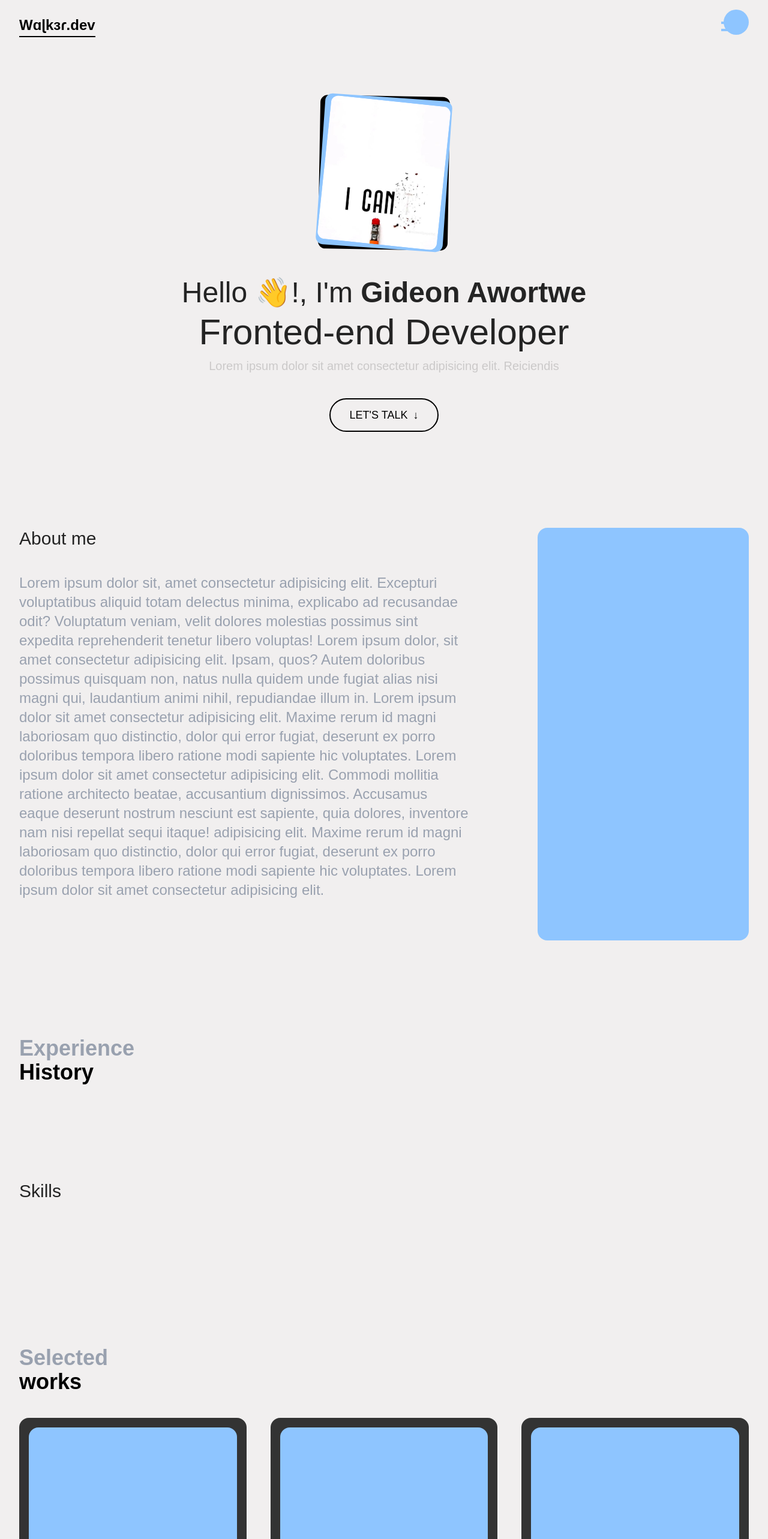
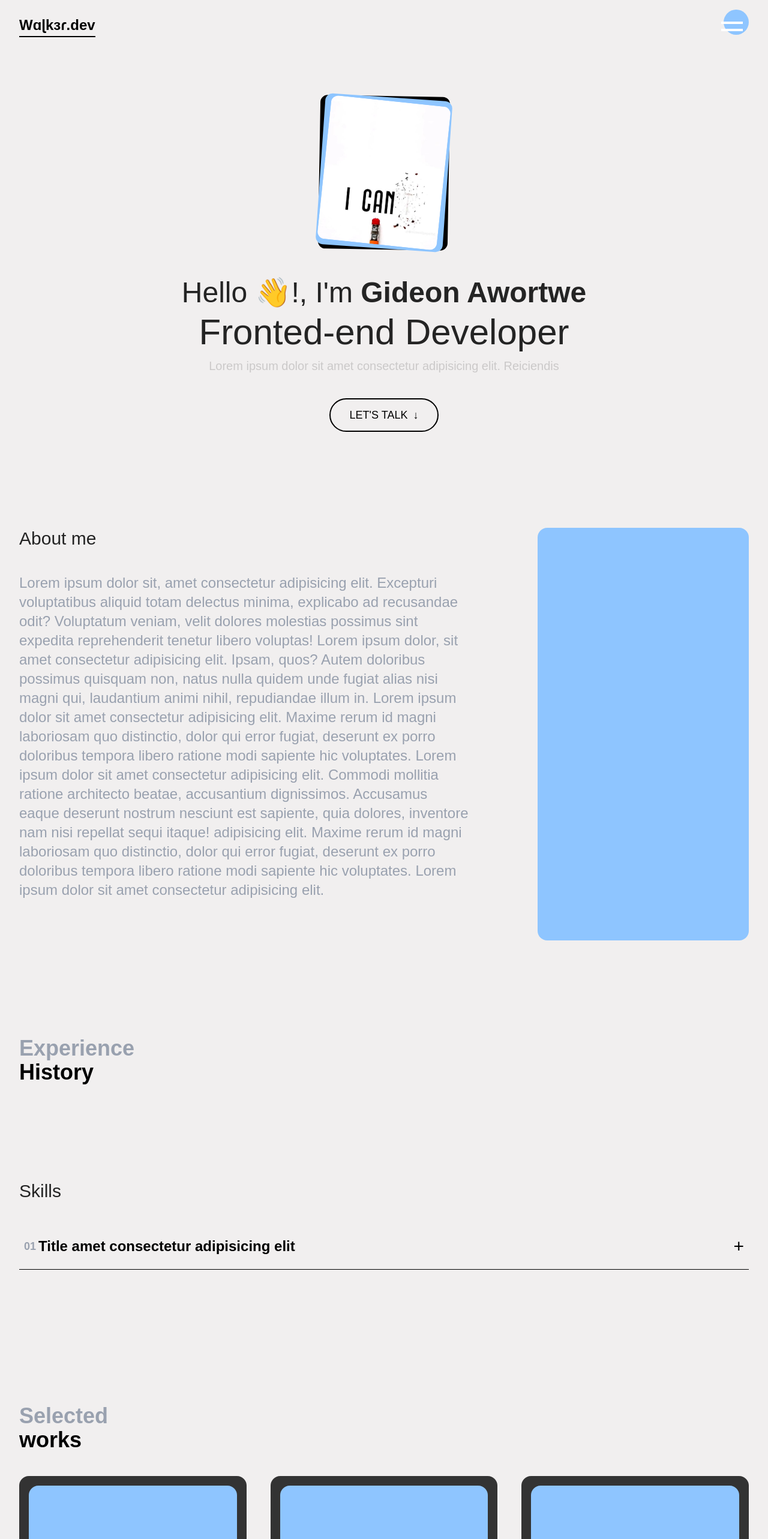
Before and after one commit to Walker-Gideon/walker.dev, a React (Vite) app: page / in a window 1280 px wide. Shown: the top 2566 px of the page at 60% size. Built offline with nearby package versions, Linux system fonts and the light colour scheme; a web font is replaced by a local one.

Commit message:
There is some bug in my styling but will fix it later

```diff
--- a/src/App.jsx
+++ b/src/App.jsx
@@ -1,6 +1,6 @@
 import About from "./components/About";
 import Contact from "./components/Contact";
-import Experienc from "./components/Experienc";
+import Experience from "./components/Experience";
 import Header from "./components/Header";
 import Hero from "./components/Hero";
 import PageLoader from "./components/PageLoader";
@@ -16,7 +16,7 @@ function App() {
       <div className="px-8">
         <Hero />
         <About />
-        <Experienc />
+        <Experience />
         <Skills />
         <Projects />
         <Contact />
--- a/src/components/ButtonNav.jsx
+++ b/src/components/ButtonNav.jsx
@@ -1,62 +1,9 @@
 import { motion } from "motion/react";
-import { useState } from "react";
 
-export default function ButtonNav({ showMenu }) {
-  const [mouseBehaviour, setMouseBehaviour] = useState(false);
-
-  const btnVariants = {
-    initial: {
-      y: "20",
-    },
-    display: {
-      y: "0",
-    },
-  };
-
+export default function ButtonNav() {
   return (
-    <motion.button
-      className="relative w-full h-full rounded-full border-2 overflow-hidden"
-      animate={{ y: showMenu ? "-100%" : "0%" }}
-      transition={{ duration: 0.5, ease: [0.76, 0, 0.24, 1] }}
-    >
-      <div className="w-full h-full bg-blue-400 text-white px-5 py-1.5 text-xl text-center">
-        <div className="flex item-center justify-center">
-          <p className="text-center">menu</p>
-        </div>
-      </div>
-
-      <div className="absolute top-[100%] w-full h-full bg-white  text-black px-5 py-1.5 text-xl text-center">
-        <div className="flex item-center justify-center">
-          <p className="text-center">close</p>
-        </div>
-      </div>
+    <motion.button className="relative flex flex-col items-center justify-center px-8 py-3 text-lg font-medium rounded-full border-2 border-black overflow-hidden cursor-pointer bg-black text-white">
+      <motion.span>Get in touch</motion.span>
     </motion.button>
   );
 }
-
-/*
-<motion.button
-      className={`relative flex flex-col items-center justify-center px-8 py-3 text-lg font-medium rounded-full border-2 border-black overflow-hidden cursor-pointer ${
-        mouseBehaviour === true ? ` bg-black text-white` : `bg-white text-black`
-      }`}
-      // initial={{}}
-      // whileHover={{ y: "20" }}
-
-      onMouseEnter={() => setMouseBehaviour(true)}
-      onMouseLeave={() => setMouseBehaviour(false)}
-      animate={mouseBehaviour ? "initial" : "display"}
-    >
-      {/* <motion.div
-        className="absolute inset-0 bg-black"
-        initial={{ y: "-100%" }}
-        whileHover={{
-          y: 0,
-          transition: { duration: 0.3, ease: "easeInOut" },
-        }}
-      />
-
-      <motion.span>Get in touch</motion.span>
-
-      <motion.span>Get in touch</motion.span>
-    </motion.button>
-    */
--- a/src/components/Experienc.jsx
+++ /dev/null
@@ -1,12 +0,0 @@
-function Experienc() {
-  return (
-    <div className="mt-40 mb-6">
-      <div className="mb-10">
-        <h1 className="text-4xl font-bold text-gray-400">Experience</h1>
-        <h1 className="text-4xl font-bold text-black">History</h1>
-      </div>
-    </div>
-  );
-}
-
-export default Experienc;
--- /dev/null
+++ b/src/components/Experience.jsx
@@ -0,0 +1,66 @@
+import React from "react";
+import { motion } from "motion/react";
+
+function Experienc() {
+  return (
+    <div className="mt-40 mb-6">
+      <div className="mb-10">
+        <h1 className="text-4xl font-bold text-gray-400">Experience</h1>
+        <h1 className="text-4xl font-bold text-black">History</h1>
+      </div>
+    </div>
+  );
+}
+
+export default Experienc;
+
+/*
+const navItems = [
+  { name: "Home", href: "/" },
+  { name: "About", href: "/about" },
+  { name: "Services", href: "/services" },
+  { name: "Contact", href: "/contact" },
+];
+
+export default function Experience() {
+  return (
+    <motion.nav
+      className="fixed top-4 left-1/2 transform -translate-x-1/2 bg-white bg-opacity-80 backdrop-blur-md px-6 py-3 rounded-full shadow-lg z-50"
+      initial={{ y: -100, opacity: 0 }}
+      animate={{ y: 0, opacity: 1 }}
+      transition={{ duration: 0.5, ease: "easeOut" }}
+    >
+      <ul className="flex space-x-6">
+        {navItems.map((item) => (
+          <li key={item.name}>
+            <motion.div
+              className="relative inline-block px-4 py-2 text-base font-medium text-black bg-white rounded-full border border-black overflow-hidden"
+              initial={{}}
+              whileHover={{}}
+            >
+              <motion.div
+                className="absolute inset-0 bg-black"
+                initial={{ y: "-100%" }}
+                whileHover={{
+                  y: 0,
+                  transition: { duration: 0.3, ease: "easeInOut" },
+                }}
+              />
+              <motion.span
+                className="relative z-10"
+                initial={{ color: "#000000" }}
+                whileHover={{
+                  color: "#FFFFFF",
+                  transition: { duration: 0.3, ease: "easeInOut" },
+                }}
+              >
+                {item.name}
+              </motion.span>
+            </motion.div>
+          </li>
+        ))}
+      </ul>
+    </motion.nav>
+  );
+}
+*/
--- a/src/components/Header.jsx
+++ b/src/components/Header.jsx
@@ -30,7 +30,7 @@ export default function Header() {
               <motion.span
                 style={{ top: "40%", left: "50%", x: "-50%", y: "-50%" }}
                 className={`absolute h-1 w-9 ${
-                  showMenu === true ? `bg-blue-300` : `bg-blue-300`
+                  showMenu === true ? `bg-white` : `bg-white`
                 }`}
                 variants={{
                   open: {
@@ -46,7 +46,7 @@ export default function Header() {
               <motion.span
                 style={{ top: "60%", left: "50%", x: "-50%", y: "-50%" }}
                 className={`absolute h-1 w-9 ${
-                  showMenu === true ? `bg-blue-300` : `bg-blue-300`
+                  showMenu === true ? `bg-white` : `bg-white`
                 }`}
                 variants={{
                   open: {
--- a/src/components/MenuNav.jsx
+++ b/src/components/MenuNav.jsx
@@ -75,7 +75,7 @@ function MenuNav({ showMenu }) {
           </div>
 
           <div className="w-50">
-            <ButtonNav showMenu={showMenu} />
+            <ButtonNav />
           </div>
 
           <SocialLink type={"primary"} flextype={"primflex"} />
--- a/src/components/Skills.jsx
+++ b/src/components/Skills.jsx
@@ -1,8 +1,63 @@
+import { motion, MotionConfig } from "motion/react";
+import { useState } from "react";
+import Button from "./Button";
+
 function Skills() {
+  const [checkClick, setCheckClick] = useState(false);
+
+  function handelShowContent() {
+    setCheckClick((show) => !show);
+  }
+
   return (
-    <div className="mt-40 mb-6">
+    <motion.div className="mt-40 mb-6">
       <h1 className="text-3xl font-medium mb-10">Skills</h1>
-    </div>
+
+      <MotionConfig transition={{ duration: 1 }}>
+        <motion.div className="mb-5" animate={checkClick ? "open" : "close"}>
+          <div className="border-b-1 border-black">
+            <div className="px-2 pt-4 pb-5 flex items-center justify-between">
+              <div className="flex items-center gap-1">
+                <p className="text-lg font-bold text-gray-400">01</p>
+                <h1 className="text-2xl font-bold text-black">
+                  Title amet consectetur adipisicing elit
+                </h1>
+              </div>
+              <Button type={"transparent"} onClick={handelShowContent}>
+                {checkClick ? "-" : "+"}
+              </Button>
+            </div>
+
+            <motion.div
+              variants={{
+                open: {
+                  hight: "auto",
+                },
+                close: {
+                  hight: 0,
+                },
+              }}
+              className="px-2 h-0 opacity-0"
+            >
+              <p className="text-lg text-gray-600">
+                Lorem ipsum dolor sit, amet consectetur adipisicing elit.
+                Excepturi voluptatibus aliquid
+              </p>
+
+              <div className="pt-2">
+                <ul>
+                  <li className="flex items-center">
+                    <span className="">.</span>
+                    totam delectus minima, explicabo ad recusandae odit?
+                    Voluptatum veniam
+                  </li>
+                </ul>
+              </div>
+            </motion.div>
+          </div>
+        </motion.div>
+      </MotionConfig>
+    </motion.div>
   );
 }
 
--- a/src/components/SocialLink.jsx
+++ b/src/components/SocialLink.jsx
@@ -32,11 +32,9 @@ function SocialLink({ type, flextype }) {
       className={styling[type]}
     >
       <div className={styling[flextype]}>
-        <div className="bg-white w-6 h-6">
-          <a href="#" className="">
-            <i class="bi bi-linkedin text-2xl text-blue-800"></i>
-          </a>
-        </div>
+        <a href="#" className="">
+          <i class="bi bi-linkedin text-2xl text-blue-800"></i>
+        </a>
 
         <a href="#" className="">
           <i class="bi bi-instagram text-2xl text-red-500"></i>
```
